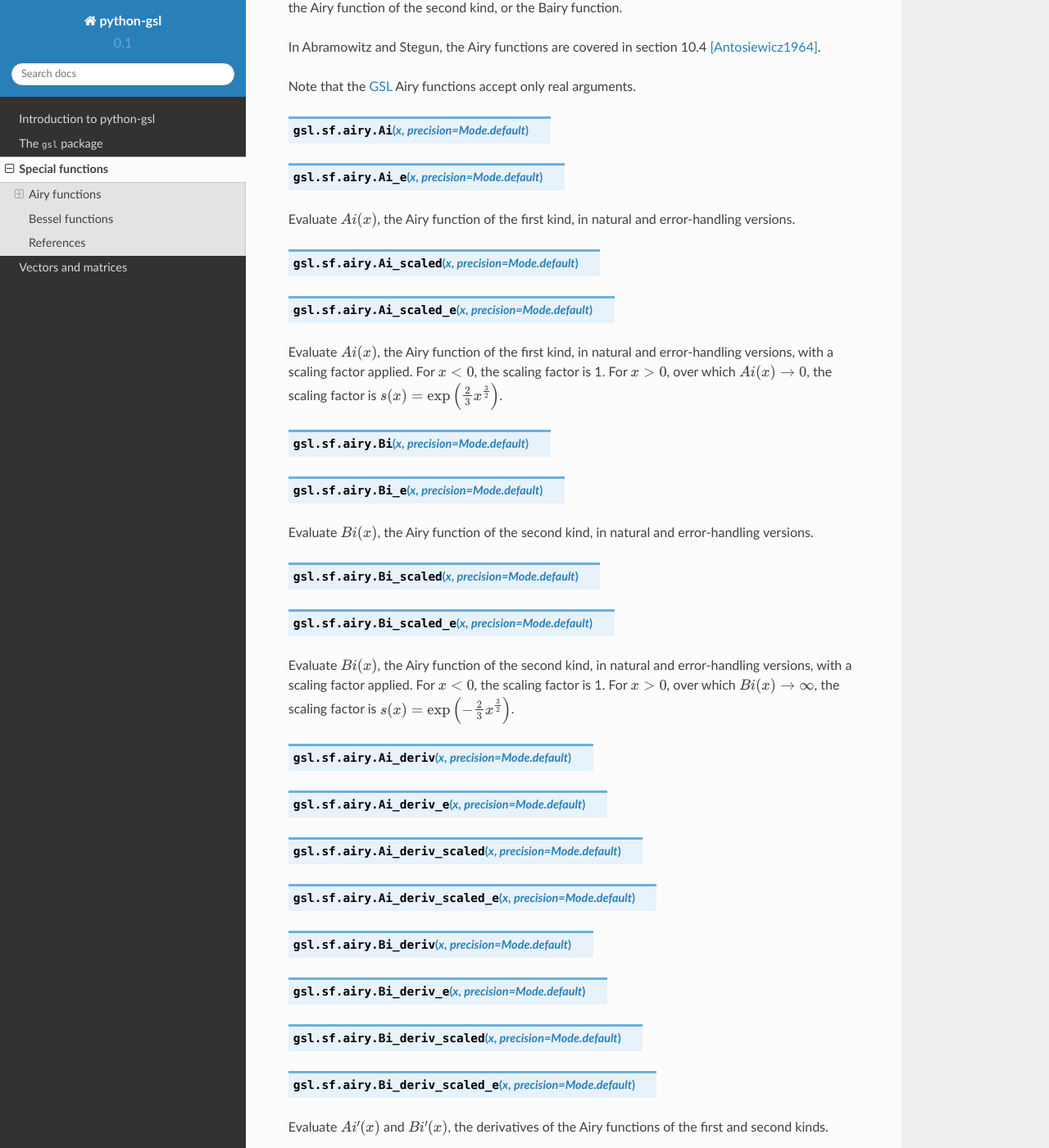
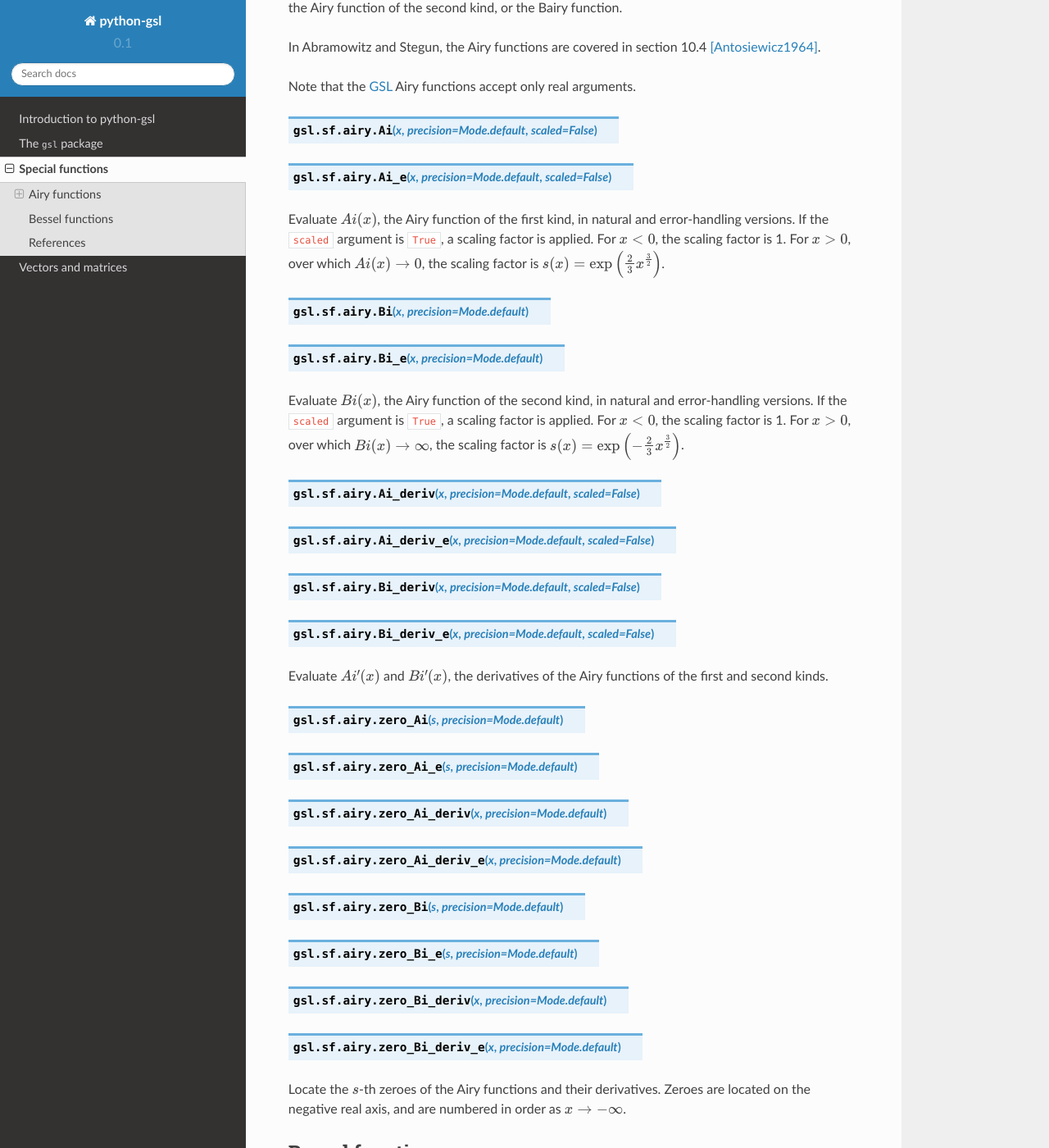
Before and after one commit to perey/python-gsl, a Sphinx documentation site: the page built from docs/sf.rst, in a window 1280 px wide and 1400 px high, scrolled down 542 px. Shown: the whole window at 82% size. Built offline with Sphinx 7.4.7 and the Read the Docs theme 2.0.0, drawn with Linux system fonts in a browser that asks for light colours.

Commit message:
Wrapped more of the Airy functions.

```diff
--- a/docs/sf.rst
+++ b/docs/sf.rst
@@ -31,21 +31,14 @@ In Abramowitz and Stegun, the Airy functions are covered in section 10.4
 
 Note that the GSL_ Airy functions accept only real arguments.
 
-.. py:function:: Ai(x, precision=Mode.default)
+.. py:function:: Ai(x, precision=Mode.default, scaled=False)
 
-.. py:function:: Ai_e(x, precision=Mode.default)
+.. py:function:: Ai_e(x, precision=Mode.default, scaled=False)
 
 Evaluate :math:`Ai(x)`, the Airy function of the first kind, in natural and
-error-handling versions.
-
-.. py:function:: Ai_scaled(x, precision=Mode.default)
-
-.. py:function:: Ai_scaled_e(x, precision=Mode.default)
-
-Evaluate :math:`Ai(x)`, the Airy function of the first kind, in natural and
-error-handling versions, with a scaling factor applied. For :math:`x < 0`,
-the scaling factor is 1. For :math:`x > 0`, over which :math:`Ai(x) \to 0`,
-the scaling factor is
+error-handling versions. If the ``scaled`` argument is ``True``, a scaling
+factor is applied. For :math:`x < 0`, the scaling factor is 1. For
+:math:`x > 0`, over which :math:`Ai(x) \to 0`, the scaling factor is
 :math:`s(x) = \exp \left( \frac{2}{3} x^\frac{3}{2} \right)`.
 
 .. py:function:: Bi(x, precision=Mode.default)
@@ -53,33 +46,18 @@ the scaling factor is
 .. py:function:: Bi_e(x, precision=Mode.default)
 
 Evaluate :math:`Bi(x)`, the Airy function of the second kind, in natural and
-error-handling versions.
-
-.. py:function:: Bi_scaled(x, precision=Mode.default)
-
-.. py:function:: Bi_scaled_e(x, precision=Mode.default)
-
-Evaluate :math:`Bi(x)`, the Airy function of the second kind, in natural and
-error-handling versions, with a scaling factor applied. For :math:`x < 0`,
-the scaling factor is 1. For :math:`x > 0`, over which
-:math:`Bi(x) \to \infty`, the scaling factor is
+error-handling versions. If the ``scaled`` argument is ``True``, a scaling
+factor is applied. For :math:`x < 0`, the scaling factor is 1. For
+:math:`x > 0`, over which :math:`Bi(x) \to \infty`, the scaling factor is
 :math:`s(x) = \exp \left( -\frac{2}{3} x^\frac{3}{2} \right)`.
 
-.. py:function:: Ai_deriv(x, precision=Mode.default)
+.. py:function:: Ai_deriv(x, precision=Mode.default, scaled=False)
 
-.. py:function:: Ai_deriv_e(x, precision=Mode.default)
+.. py:function:: Ai_deriv_e(x, precision=Mode.default, scaled=False)
 
-.. py:function:: Ai_deriv_scaled(x, precision=Mode.default)
+.. py:function:: Bi_deriv(x, precision=Mode.default, scaled=False)
 
-.. py:function:: Ai_deriv_scaled_e(x, precision=Mode.default)
-
-.. py:function:: Bi_deriv(x, precision=Mode.default)
-
-.. py:function:: Bi_deriv_e(x, precision=Mode.default)
-
-.. py:function:: Bi_deriv_scaled(x, precision=Mode.default)
-
-.. py:function:: Bi_deriv_scaled_e(x, precision=Mode.default)
+.. py:function:: Bi_deriv_e(x, precision=Mode.default, scaled=False)
 
 Evaluate :math:`Ai'(x)` and :math:`Bi'(x)`, the derivatives of the Airy
 functions of the first and second kinds.
```
Also changed, not shown: 1 other file.
